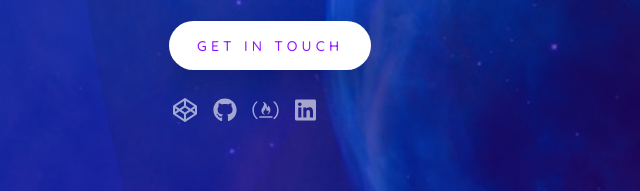
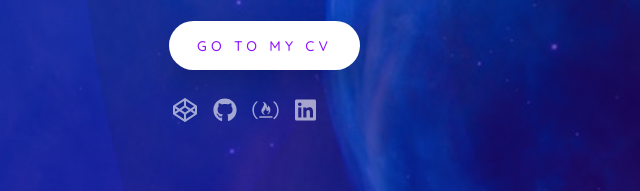
Before and after one commit to FcoJavierLpz/personal-site, a website: page index.html in a window 1280 px wide. Shown: the part 486-677 px from the top of the page, 12-652 px from the left. Drawn offline with Linux system fonts and the light colour scheme.

```diff
--- a/index.html
+++ b/index.html
@@ -39,7 +39,7 @@
         </div>
         <div class="contact">
           <a class="button" target="_blank" href="https://fcojavierlpzcvitae.netlify.com/">
-            Get in touch
+            Go to my CV
           </a>
         </div>
         <ul class="social">
```
